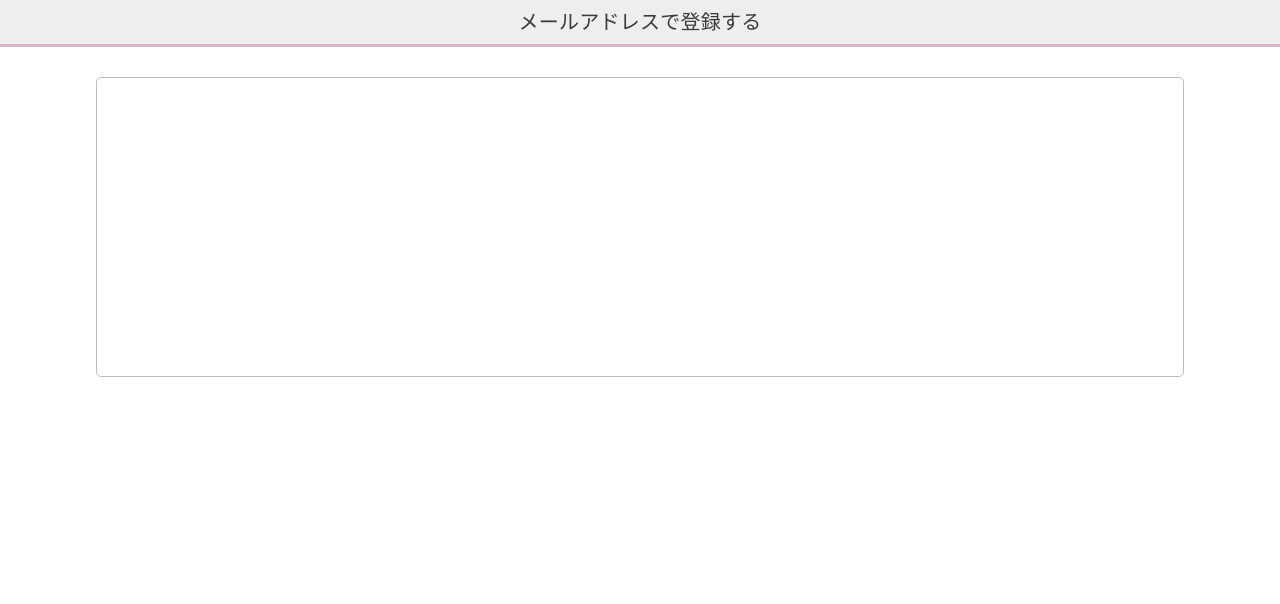
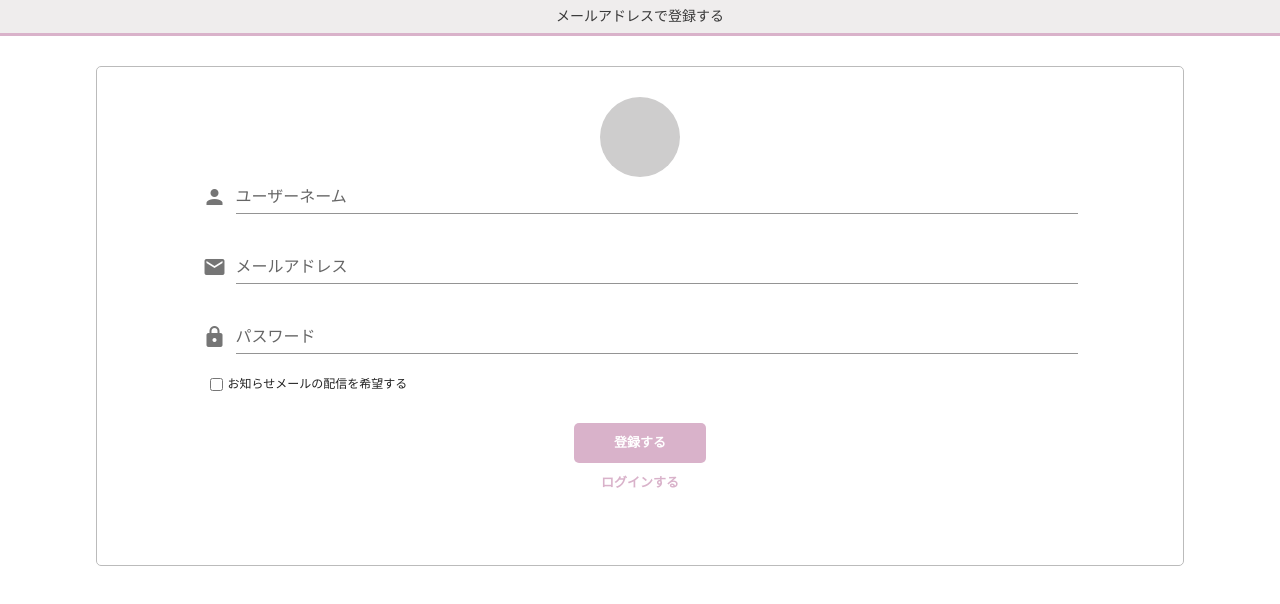
Before and after one commit to atok-1999/date-app, a Vue app: page /registrate-with-email in a window 1280 px wide. Shown: the top 604 px of the page. Built offline with nearby package versions, Linux system fonts and the light colour scheme.

Commit message:
firebase追加とメールアドレスで会員登録を実装

```diff
--- a/package.json
+++ b/package.json
@@ -9,6 +9,7 @@
   },
   "dependencies": {
     "core-js": "^3.6.4",
+    "firebase": "^7.14.4",
     "vue": "^2.6.11",
     "vue-router": "^3.1.6",
     "vuetify": "^2.2.11",
--- a/src/components/LoginAndRegistration/Login.vue
+++ b/src/components/LoginAndRegistration/Login.vue
@@ -68,6 +68,7 @@ export default {};
   &.mail-adress {
     background-color: #d9b2ca;
     padding: 10px 30px 10px 30px;
+    font-weight: bold;
   }
 }
 
--- a/src/components/LoginAndRegistration/RegistrateWithEmail.vue
+++ b/src/components/LoginAndRegistration/RegistrateWithEmail.vue
@@ -1,14 +1,105 @@
 <template>
   <div>
-    <div class="title">メールアドレスで登録する</div>
+    <div class="page-title">メールアドレスで登録する</div>
     <div class="content">
-      <div class="box"></div>
+      <div class="box">
+        <div class="avatar-circle"></div>
+        <v-form ref="form">
+          <v-row>
+            <v-col cols="1"></v-col>
+            <v-col cols="10">
+              <v-row>
+                <v-text-field
+                  v-model="userName"
+                  label="ユーザーネーム"
+                  prepend-icon="mdi-account"
+                  color="#D9B2CA"
+                ></v-text-field>
+              </v-row>
+              <v-row>
+                <v-text-field
+                  v-model="mailAddress"
+                  type="email"
+                  label="メールアドレス"
+                  prepend-icon="mdi-email"
+                  color="#D9B2CA"
+                ></v-text-field>
+              </v-row>
+              <v-row>
+                <v-text-field
+                  v-model="password"
+                  type="password"
+                  label="パスワード"
+                  prepend-icon="mdi-lock"
+                  color="#D9B2CA"
+                ></v-text-field>
+              </v-row>
+              <v-row>
+                <div class="checkbox-container">
+                  <input type="checkbox" class="checkbox-input" value />
+                  <label for="checkbox" class="checkbox-parts"
+                    >お知らせメールの配信を希望する</label
+                  >
+                </div>
+              </v-row>
+            </v-col>
+            <v-col cols="1"></v-col>
+          </v-row>
+          <v-row>
+            <div @click="signup" class="button mail-adress">登録する</div>
+          </v-row>
+          <v-row>
+            <div class="button login">
+              <router-link to="/login-registration">ログインする</router-link>
+            </div>
+          </v-row>
+        </v-form>
+      </div>
     </div>
   </div>
 </template>
 
 <script>
-export default {};
+import firebase from "@/main.js";
+
+export default {
+  data() {
+    return {
+      userName: "",
+      mailAddress: "",
+      password: "",
+    };
+  },
+  methods: {
+    signup() {
+      firebase
+        .auth()
+        .createUserWithEmailAndPassword(this.mailAddress, this.password)
+        .then((cred) => {
+          let userInfo = {
+            uid: cred.user.uid,
+            userName: this.userName,
+          };
+          return firebase
+            .firestore()
+            .collection("users")
+            .doc(cred.user.uid)
+            .set({
+              userInfo,
+            });
+        })
+        .then(() => {
+          this.resetForm();
+        })
+        .catch((err) => {
+          console.log(err.message);
+        });
+    },
+    resetForm() {
+      this.$refs.form.reset();
+    },
+  },
+};
 </script>
 
 <style lang="scss" scoped>
@@ -20,7 +111,7 @@ export default {};
   margin-top: 30px;
 }
 
-.title {
+.page-title {
   background-color: #efeded;
   padding: 6px 0;
   color: #393939;
@@ -30,10 +121,56 @@ export default {};
 }
 
 .box {
-  height: 300px;
+  height: 500px;
   width: 85%;
   border: 1px solid #bbbbbb;
   border-radius: 5px;
   text-align: center;
+  padding: 30px;
+}
+
+.avatar-circle {
+  height: 80px;
+  width: 80px;
+  background-color: #cecdcd;
+  border-radius: 50%;
+  margin: 0 auto;
+}
+
+//チェックボックス
+.checkbox-container {
+  display: flex;
+  align-items: center;
+  justify-content: center;
+  font-size: 12px;
+  margin-left: 7px;
+
+  & .checkbox-input {
+    margin-right: 5px;
+  }
+}
+
+.button {
+  cursor: pointer;
+  border-radius: 5px;
+  font-size: 13px;
+  font-weight: bold;
+  color: #fff;
+  margin: 0 auto;
+
+  &.mail-adress {
+    background-color: #d9b2ca;
+    padding: 10px 40px 10px 40px;
+    margin-top: 30px;
+  }
+
+  &.login {
+    padding: 10px 40px 10px 40px;
+
+    & a {
+      text-decoration: none;
+      color: #d9b2ca;
+    }
+  }
 }
 </style>
--- a/src/components/LoginAndRegistration/Registration.vue
+++ b/src/components/LoginAndRegistration/Registration.vue
@@ -78,6 +78,7 @@ export default {};
   &.mail-adress {
     background-color: #d9b2ca;
     padding: 10px 30px 10px 30px;
+    font-weight: bold;
   }
   &.line {
     background-color: #2bc331;
--- a/src/main.js
+++ b/src/main.js
@@ -3,8 +3,27 @@ import App from "./App.vue";
 import router from "./router";
 import store from "./store";
 import vuetify from "./plugins/vuetify";
+import firebase from "firebase";
+import "firebase/firestore";
 
 Vue.config.productionTip = false;
+
+var firebaseConfig = {
+  apiKey: "AIzaSyDekU34RkIaKyrW9PXaMYvHFpUV6Zu-bS0",
+  authDomain: "dating-app-69e2e.firebaseapp.com",
+  databaseURL: "https://dating-app-69e2e.firebaseio.com",
+  projectId: "dating-app-69e2e",
+  storageBucket: "dating-app-69e2e.appspot.com",
+  messagingSenderId: "378673627606",
+  appId: "1:378673627606:web:c8a59206a5c72986552477",
+  measurementId: "G-XHRTFQP83C",
+};
+
+// Initialize Firebase
+firebase.initializeApp(firebaseConfig);
+firebase.analytics();
+
+export default firebase;
 
 new Vue({
   router,
```
Also changed, not shown: 1 other file (tests, documents, lock files or other folders).
